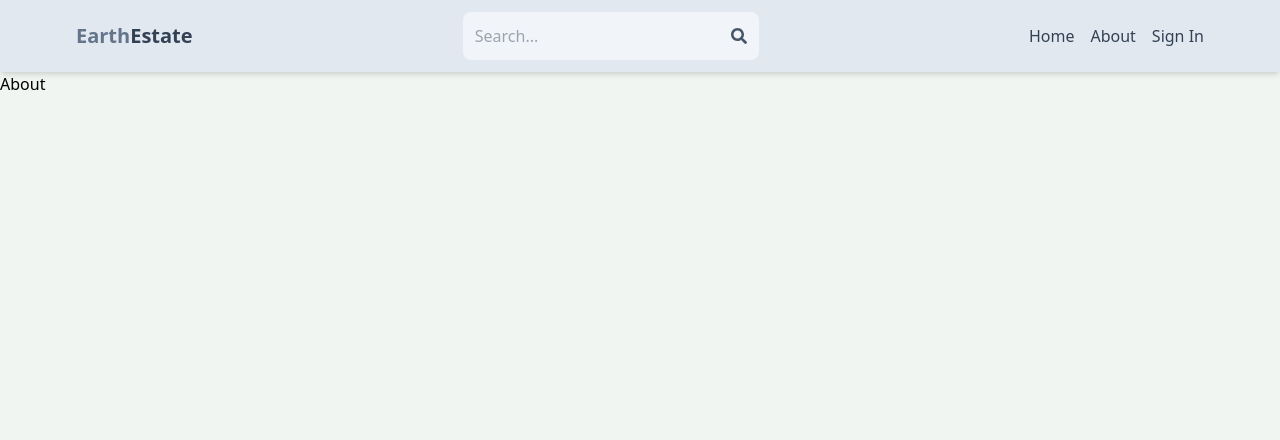
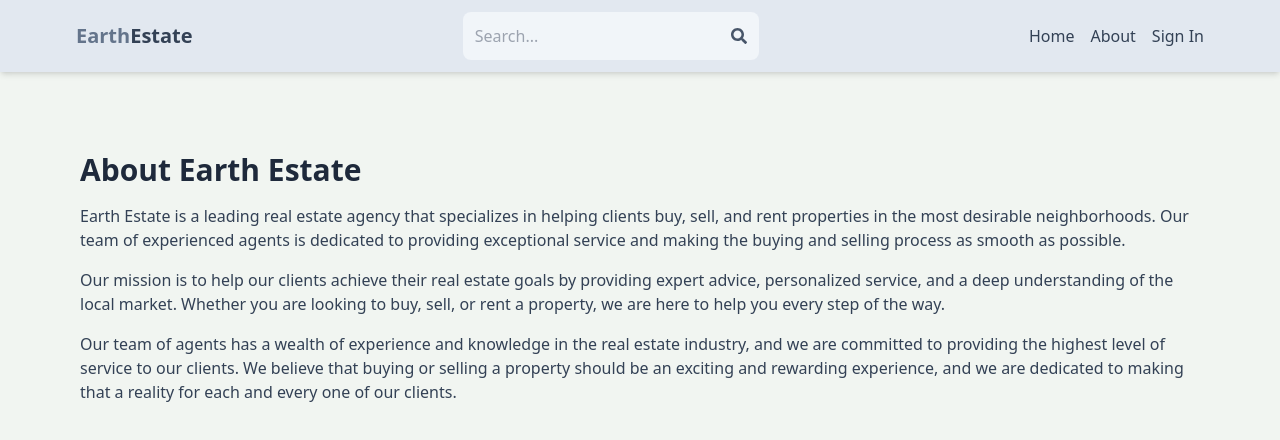
Before and after one commit to arthdarji352/mern-estate, a React (Vite) app in the folder client/: page /about in a window 1280 px wide. Shown: the top 440 px of the page. Built offline with nearby package versions, Linux system fonts and the light colour scheme; no server answers.

Commit message:
About page

```diff
--- a/client/index.html
+++ b/client/index.html
@@ -4,7 +4,7 @@
     <meta charset="UTF-8" />
     <link rel="icon" type="image/svg+xml" />
     <meta name="viewport" content="width=device-width, initial-scale=1.0" />
-    <title>Vite + React</title>
+    <title>Earth Estate</title>
   </head>
   <body>
     <div id="root"></div>
--- a/client/src/pages/About.jsx
+++ b/client/src/pages/About.jsx
@@ -1,7 +1,33 @@
 import React from "react";
 
 const About = () => {
-  return <div>About</div>;
+  return (
+    <div className="py-20 px-4 max-w-6xl mx-auto">
+      <h1 className="text-3xl font-bold mb-4 text-slate-800">
+        About Earth Estate
+      </h1>
+      <p className="mb-4 text-slate-700">
+        Earth Estate is a leading real estate agency that specializes in helping
+        clients buy, sell, and rent properties in the most desirable
+        neighborhoods. Our team of experienced agents is dedicated to providing
+        exceptional service and making the buying and selling process as smooth
+        as possible.
+      </p>
+      <p className="mb-4 text-slate-700">
+        Our mission is to help our clients achieve their real estate goals by
+        providing expert advice, personalized service, and a deep understanding
+        of the local market. Whether you are looking to buy, sell, or rent a
+        property, we are here to help you every step of the way.
+      </p>
+      <p className="mb-4 text-slate-700">
+        Our team of agents has a wealth of experience and knowledge in the real
+        estate industry, and we are committed to providing the highest level of
+        service to our clients. We believe that buying or selling a property
+        should be an exciting and rewarding experience, and we are dedicated to
+        making that a reality for each and every one of our clients.
+      </p>
+    </div>
+  );
 };
 
 export default About;
```
